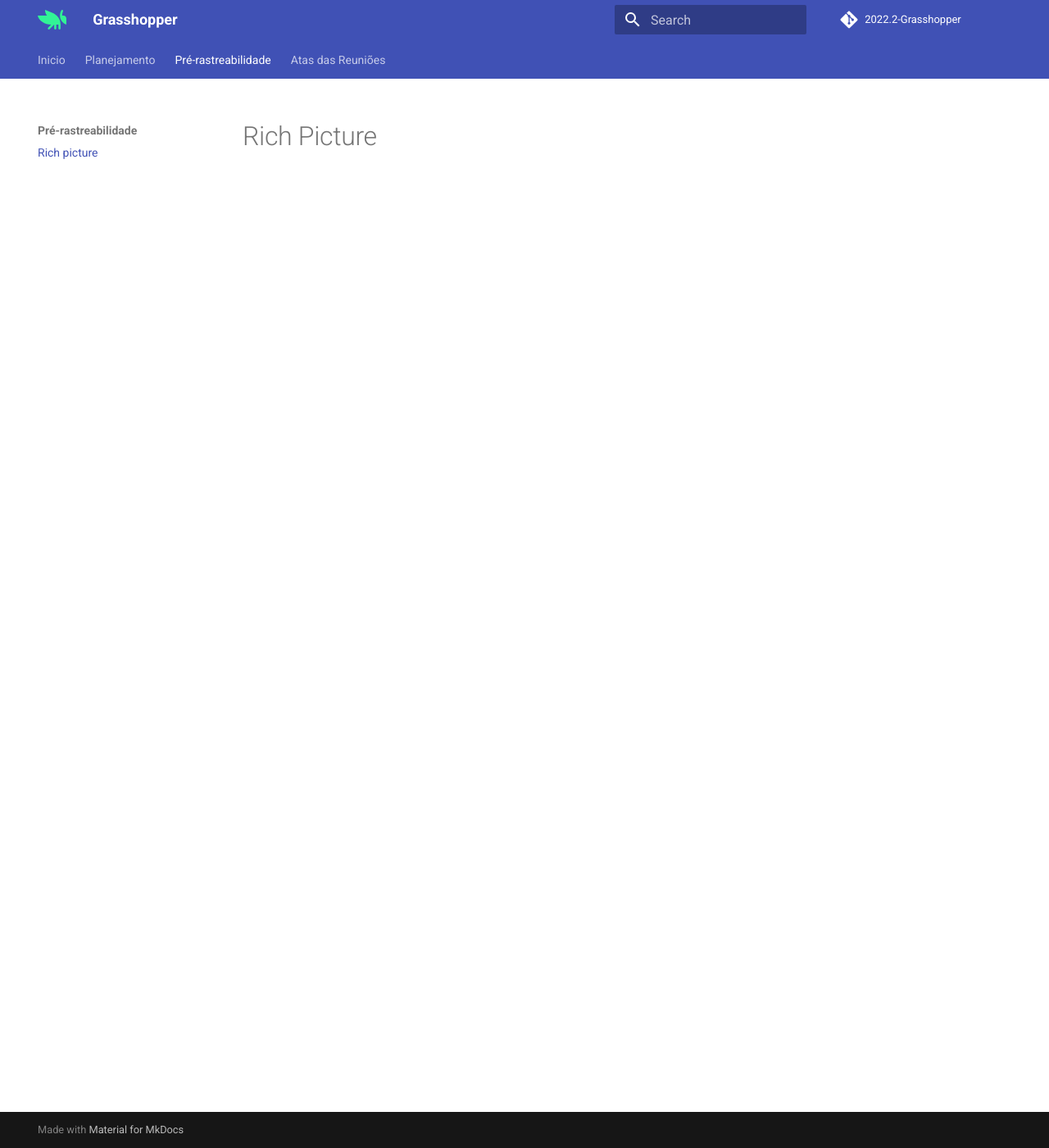
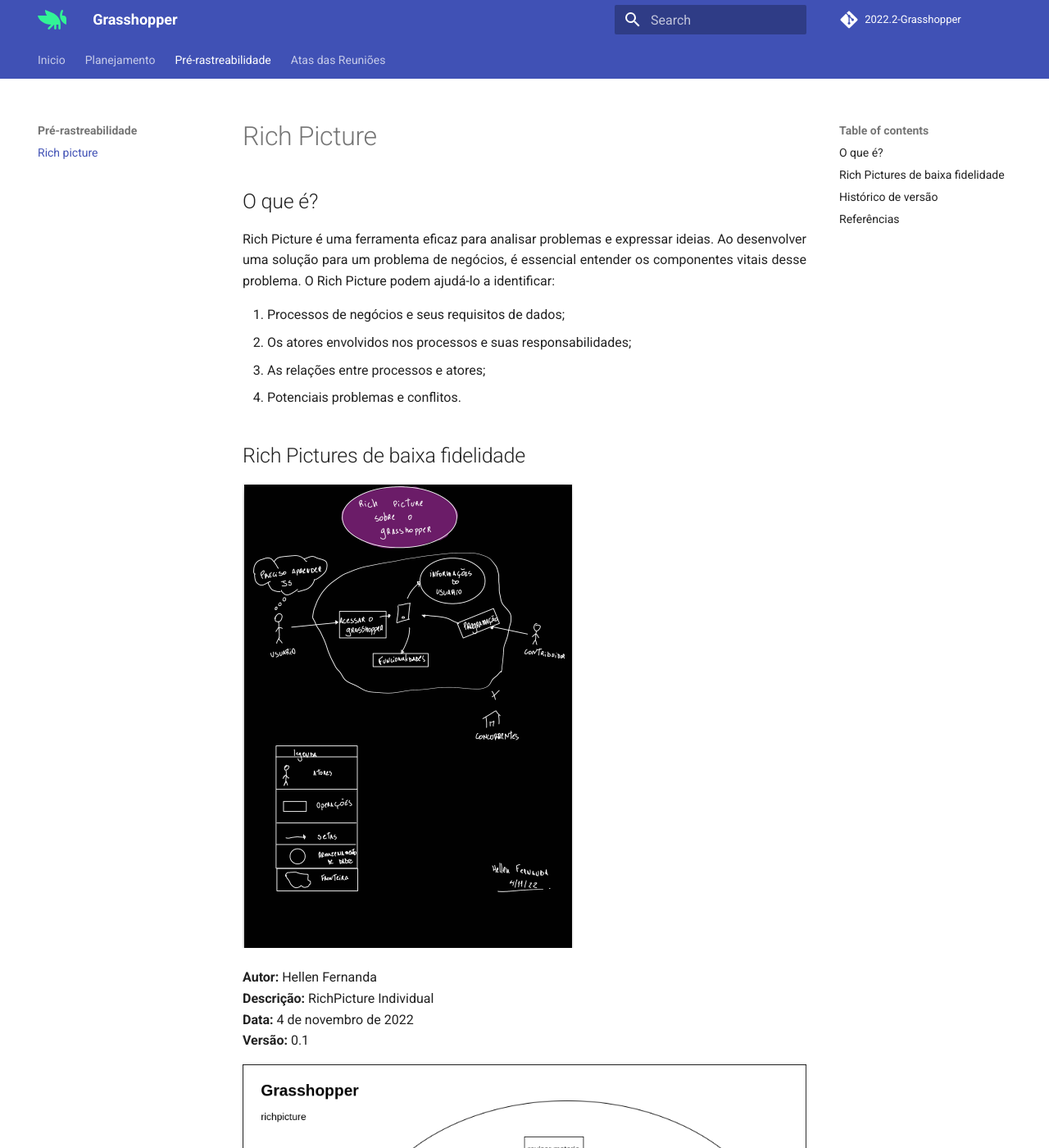
Before and after one commit to Requisitos-de-Software/2022.2-Grasshopper, an MkDocs documentation site: the page built from docs/pre-traceability/richpicture.md, in a window 1280 px wide and 1400 px high. Shown: the whole window at 82% size. Built offline with MkDocs 1.6.1 and Material for MkDocs 9.7.7, drawn with Linux system fonts in a browser that asks for light colours; comment, search, counter and statistics services are not loaded; some of the changed text lies outside the part shown.

Commit message:
adicionando  conceitos na pag de richPicture

```diff
--- a/docs/pre-traceability/richpicture.md
+++ b/docs/pre-traceability/richpicture.md
@@ -1 +1,40 @@
 # Rich Picture
+
+## O que é?
+
+<p style="text-align: justify;">Rich Picture é uma ferramenta eficaz para analisar problemas e expressar ideias. Ao desenvolver uma solução para um problema de negócios, é essencial entender os componentes vitais desse problema. O Rich Picture podem ajudá-lo a identificar:</p>
+
+<ol>
+<li>Processos de negócios e seus requisitos de dados;</li>
+<li>Os atores envolvidos nos processos e suas responsabilidades;</li>
+<li>As relações entre processos e atores;</li>
+<li>Potenciais problemas e conflitos.</li>
+</ol>
+
+## Rich Pictures de baixa fidelidade
+
+![RPHellen](./assets/rp1.png)
+
+**Autor:** Hellen Fernanda </br>
+**Descrição:** RichPicture Individual </br>
+**Data:** 4 de novembro de 2022 </br>
+**Versão:** 0.1
+
+![RPHellen](./assets/rp2.png)
+
+**Autor:** Hellen Fernanda </br>
+**Descrição:** RichPicture melhorado </br>
+**Data:** 18 de novembro de 2022 </br>
+**Versão:** 0.2
+
+## Histórico de versão
+
+| Versão |    Data    |                 Descrição                 |      Autor      | Revisor |
+| :----: | :--------: | :---------------------------------------: | :-------------: | :-----: |
+|  0.1   | 18/11/2022 | o que é? e prototipos de baixa fidelidade | Hellen Fernanda |  Caio   |
+
+---
+
+## Referências
+
+> Livro: Rich Picture Drawing Guidelines
```
Also changed, not shown: docs/pre-traceability/assets/rp1.png (added), docs/pre-traceability/assets/rp2.png (added).
